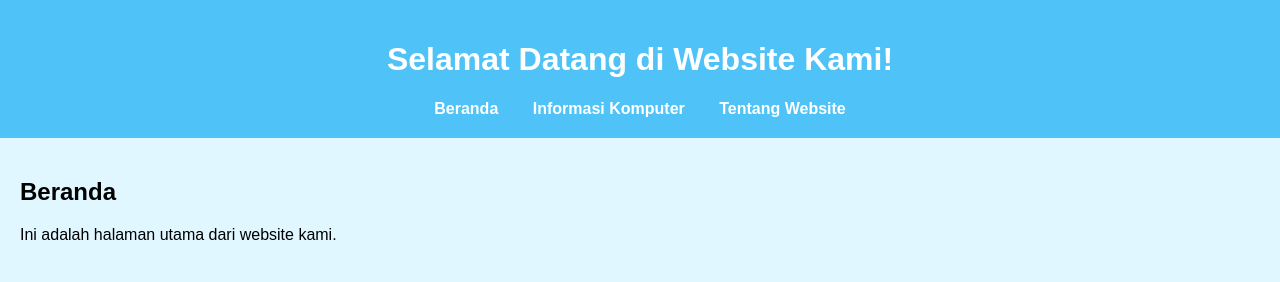
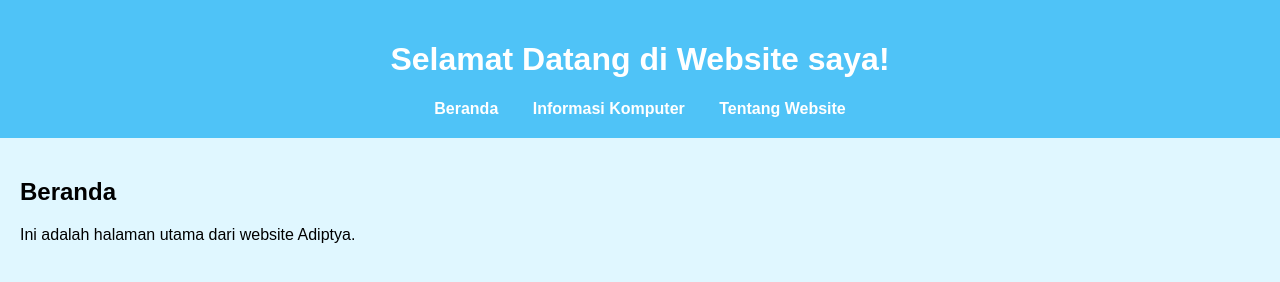
Before and after one commit to adiptyaa/adiptya, a plain HTML site: page index.html in a window 1280 px wide. Drawn offline with Linux system fonts and the light colour scheme.

Commit message:
Update index.html

```diff
--- a/index.html
+++ b/index.html
@@ -8,7 +8,7 @@
 </head>
 <body>
   <header>
-    <h1 class="animasi">Selamat Datang di Website Kami!</h1>
+    <h1 class="animasi">Selamat Datang di Website saya!</h1>
     <nav>
       <a href="index.html">Beranda</a>
       <a href="komputer.html">Informasi Komputer</a>
@@ -18,7 +18,7 @@
   <main>
     <section>
       <h2>Beranda</h2>
-      <p>Ini adalah halaman utama dari website kami.</p>
+      <p>Ini adalah halaman utama dari website Adiptya.</p>
     </section>
   </main>
 </body>
```
